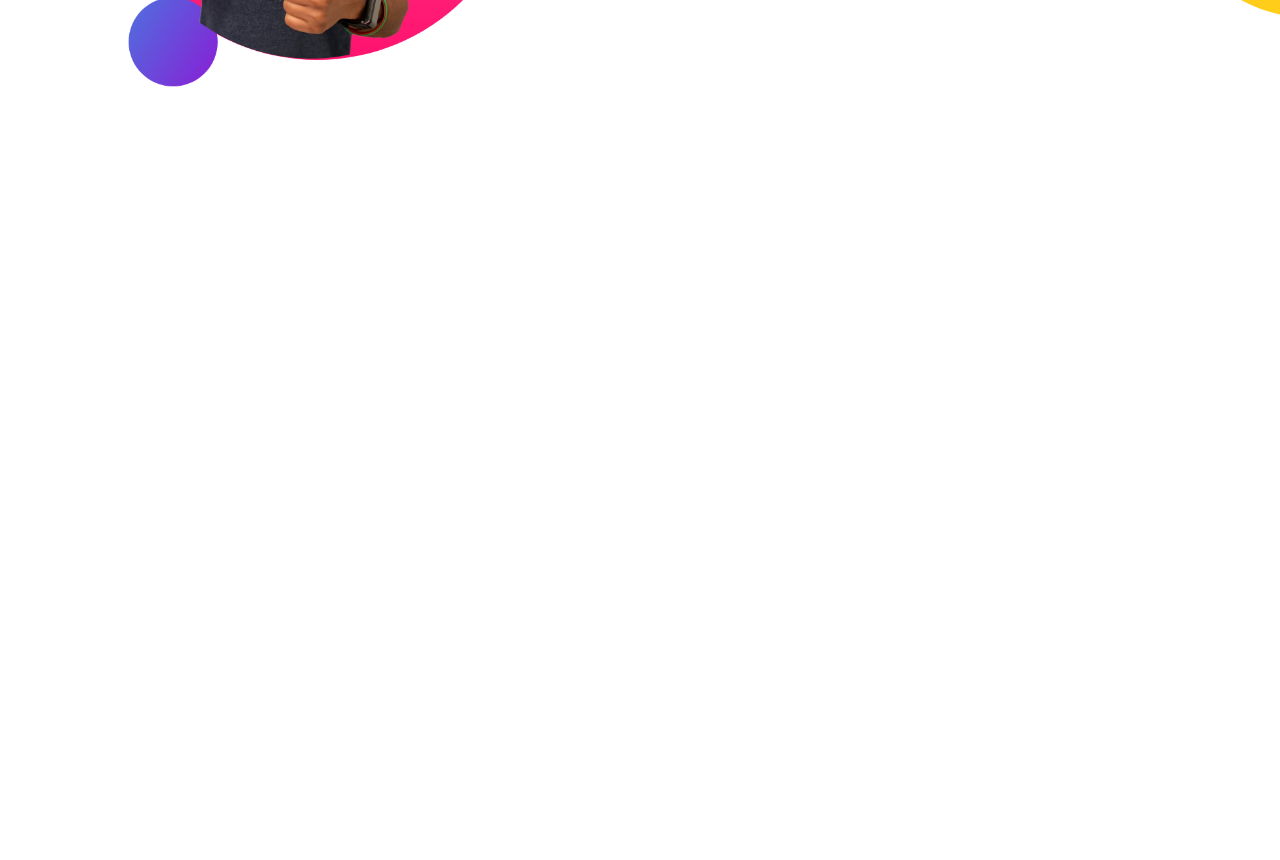
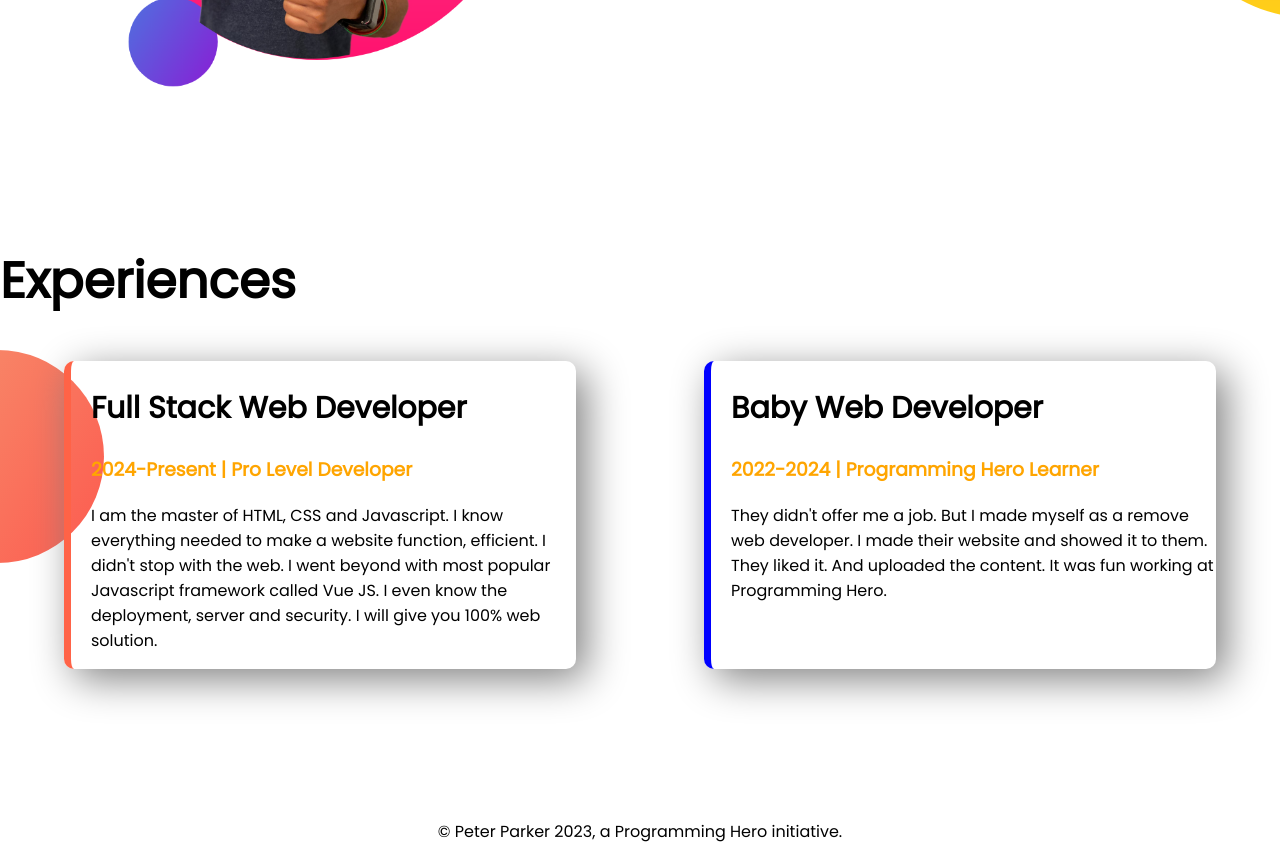
Before and after one commit to samiasalahuddin/developer-portfolio, a plain HTML site: page index.html in a window 1280 px wide. Shown: the part 970-1830 px from the top of the page. Before the commit the page ends 1214 px from the top, so only its background shows below. Drawn offline with Linux system fonts and the light colour scheme.

Commit message:
experiences added

```diff
--- a/index.html
+++ b/index.html
@@ -13,7 +13,7 @@
 </head>
 
 <body>
-    <section class="top-banner">
+    <section class="top-banner flexible-container">
         <div class="half-width">
             <h1>Welcome To</h1>
             <h1><span class="orange-color">Samia's</span> World!</h1>
@@ -29,7 +29,7 @@
             <img src="images/my-bg 1.png" alt="">
         </div>
     </section>
-    <section class="Dream-Big">
+    <section class="Dream-Big flexible-container">
         <div class="half-width">
             <img src="images/jhankar2.png" alt="">
         </div>
@@ -40,9 +40,33 @@
                 to make simple website. My goal is to build 3 websites and learn advanced topics.</p>
             <a class="link-button" target="_blank" href="">DOWNLOAD RESUME</a>
         </div>
+    </section>
+    <section class="experience-area">
+        <h1>Experiences</h1>
+        <div class="flexible-container">
+            <div id="Full-stack-developers" class="experience-item">
+                <h2>Full Stack Web Developer</h2>
+                <h3 class="orange-color ">2024-Present | Pro Level Developer</h3>
+                <p>I am the master of HTML, CSS and Javascript. I know everything needed to make a website function,
+                    efficient. I didn't stop with the web. I went beyond with most popular Javascript framework called
+                    Vue
+                    JS. I even know the deployment, server and security. I will give you 100% web solution.</p>
+
+            </div>
+            <div id="Baby-web-developer" class="experience-item">
+                <h2>Baby Web Developer</h2>
+                <h3 class="orange-color">2022-2024 | Programming Hero Learner</h3>
+                <p>They didn't offer me a job. But I made myself as a remove web developer. I made their website and
+                    showed
+                    it to them. They liked it. And uploaded the content. It was fun working at Programming Hero.</p>
+            </div>
+        </div>
 
     </section>
 
 </body>
+<footer>
+    <p>© Peter Parker 2023, a Programming Hero initiative.</p>
+</footer>
 
 </html>
--- a/style.css
+++ b/style.css
@@ -7,11 +7,15 @@ h1 {
     font-size: 50px;
 }
 
+h2 {
+    font-size: 30px;
+}
+
 .orange-color {
     color: orange;
 }
 
-section {
+.flexible-container {
     display: flex;
     margin-bottom: 150px;
 }
@@ -19,6 +23,7 @@ section {
 .half-width {
     width: 50%;
     padding-left: 5%;
+
 }
 
 .half-width img {
@@ -44,3 +49,31 @@ section {
     background-repeat: no-repeat;
     background-position: right;
 }
+
+.experience-area {
+    background-image: url(images/exp-bg.png);
+    background-repeat: no-repeat;
+    background-position: left;
+
+}
+
+.experience-item {
+    width: 40%;
+    margin-left: 5%;
+    margin-right: 5%;
+    padding-left: 20px;
+    border-radius: 10px;
+    box-shadow: 10px 10px 40px gray;
+}
+
+#Full-stack-developers {
+    border-left: 7px solid tomato;
+}
+
+#Baby-web-developer {
+    border-left: 7px solid blue;
+}
+
+footer p {
+    text-align: center;
+}
```
